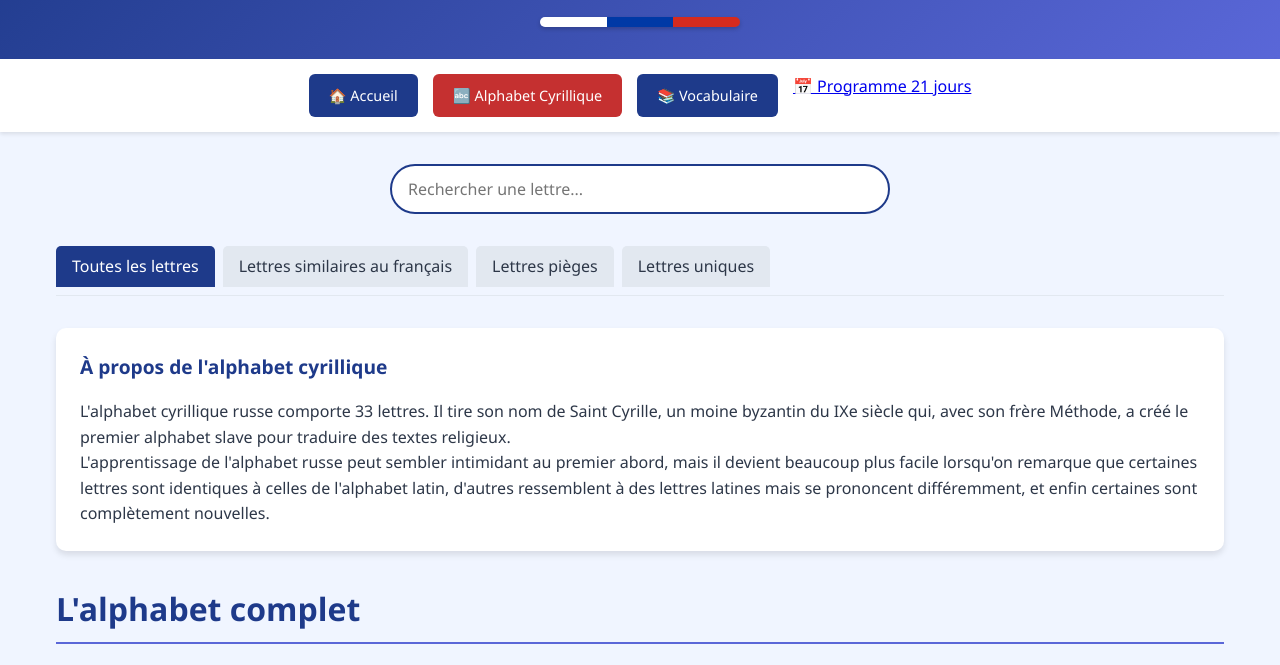
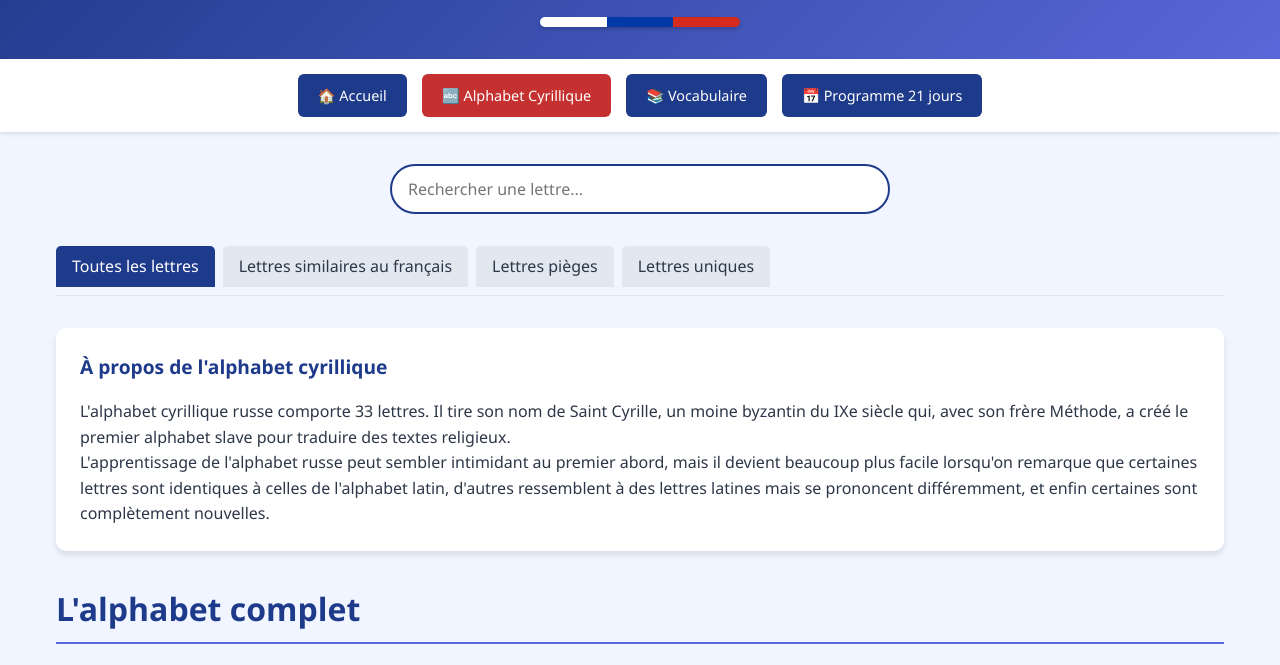
Before and after one commit to Terrafaust/LearnRuss, a plain HTML site: page alphabet.html in a window 1280 px wide. Shown: the part 133-798 px from the top of the page. Drawn offline with Linux system fonts and the light colour scheme.

Commit message:
Update alphabet.html

```diff
--- a/alphabet.html
+++ b/alphabet.html
@@ -321,7 +321,7 @@
                 <a href="index.html" class="nav-btn">🏠 Accueil</a>
                 <a href="alphabet.html" class="nav-btn active">🔤 Alphabet Cyrillique</a>
                 <a href="vocabulaire.html" class="nav-btn">📚 Vocabulaire</a>
-                <a href="cours-russe-en-21-jours.html" classe="nav-btn">📅 Programme 21 jours</a>
+                <a href="cours-russe-en-21-jours.html" class="nav-btn">📅 Programme 21 jours</a>
             </div>
         </div>
     </nav>
```
